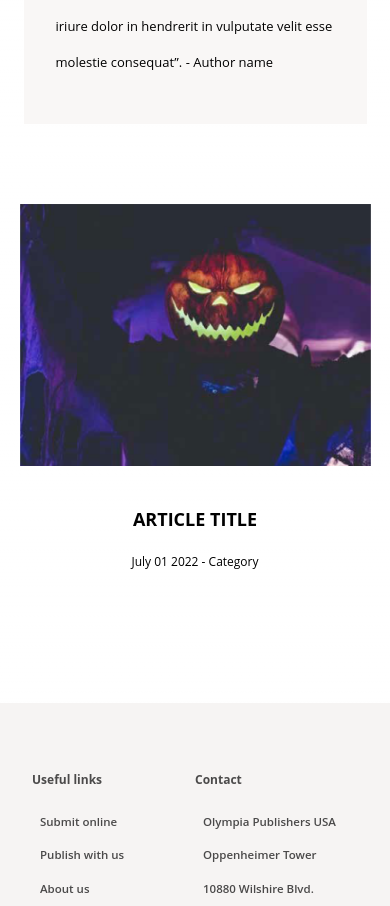
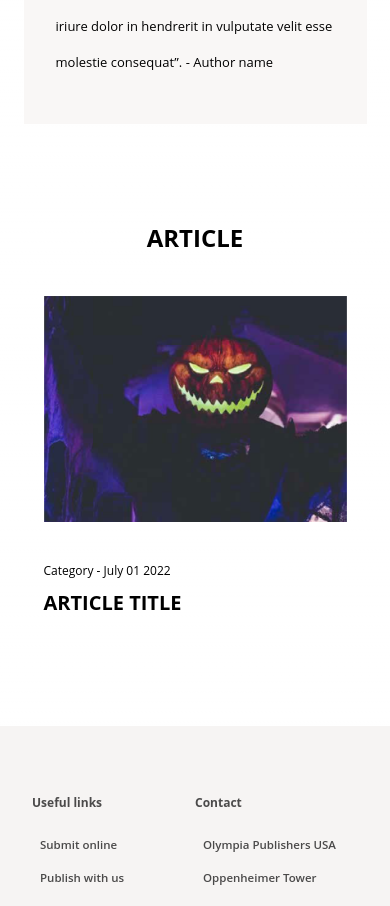
Before and after one commit to Hadees621/Olympia-USA, a Next.js app: page /authors/author in a window 390 px wide. Shown: the part 1882-2788 px from the top of the page. Built offline with nearby package versions, Linux system fonts and the light colour scheme.

Commit message:
/author: sm + md

```diff
--- a/src/components/author/AboutAuthor.js
+++ b/src/components/author/AboutAuthor.js
@@ -18,7 +18,7 @@ const AboutAuthor = () => {
                 />
               </div>
             </div>
-            <div className="p-8 bg-[#EFEFEF] lg:bg-white mx-6 md:mx-20 lg:mx-0 w-full lg:w-1/2 flex flex-col justify-center">
+            <div className="p-8 bg-[#EFEFEF] lg:bg-white mx-6 md:mx-20 lg:mx-0 w-full lg:w-1/2 flex flex-col justify-center font-open-sans">
               <h1 className="text-[16px] font-bold lg:hidden">
                 {" "}
                 RUDI JENNINGS{" "}
@@ -28,7 +28,7 @@ const AboutAuthor = () => {
                 Rudi Jennings{" "}
               </h1>
 
-              <p className="text-[13px] lg:text-[11px] 2xl:text-[17px] 2xl:leading-10 lg:leading-7 leading-9 py-3">
+              <p className="text-[13px] lg:text-[11px] 2xl:text-[17px] 2xl:leading-10 lg:leading-7 leading-9 py-3 font-open-sans">
                 Rudi Michael Jennings spent the majority of his childhood
                 growing up in the Norfolk countryside of fields and trees,
                 really living amongst nature and possibly giving the basis of
--- a/src/components/author/Article.js
+++ b/src/components/author/Article.js
@@ -2,7 +2,11 @@ import Image from "next/image";
 
 const Article = () => {
   return (
-    <div className="flex flex-col items-center justify-center flex-grow p-2 lg:p-3 xl:p-6 lg:border lg:border-black hover:bg-[#EFF4F7] py-20 px-5">
+    <div className="flex flex-col items-center justify-center flex-grow p-2 lg:p-3 xl:p- lg:border lg:border-black hover:bg-[#EFF4F7] py-4 px-5 my-10  mx-6 md:mx-20">
+      <h1 className={`text-[24px] font-bold text-center uppercase my-10`}>
+        {" "}
+        Article
+      </h1>
       <Image
         src="/Home/Asset 4.png"
         width={450}
@@ -10,9 +14,9 @@ const Article = () => {
         className="hover:shadow"
         alt="features"
       />
-      <div className="py-10 flex flex-col items-center w-full font-open-sans space-y-5">
-        <p className="font-bold text-[18px]">ARTICLE TITLE</p>
-        <p className="text-[12px]">July 01 2022 - Category</p>
+      <div className="py-10 flex flex-col items-start md:items-center w-full font-open-sans space-y-2">
+        <p className="text-[12px]">Category - July 01 2022 </p>
+        <p className="font-bold text-[20px]">ARTICLE TITLE</p>
       </div>
     </div>
   );
```
